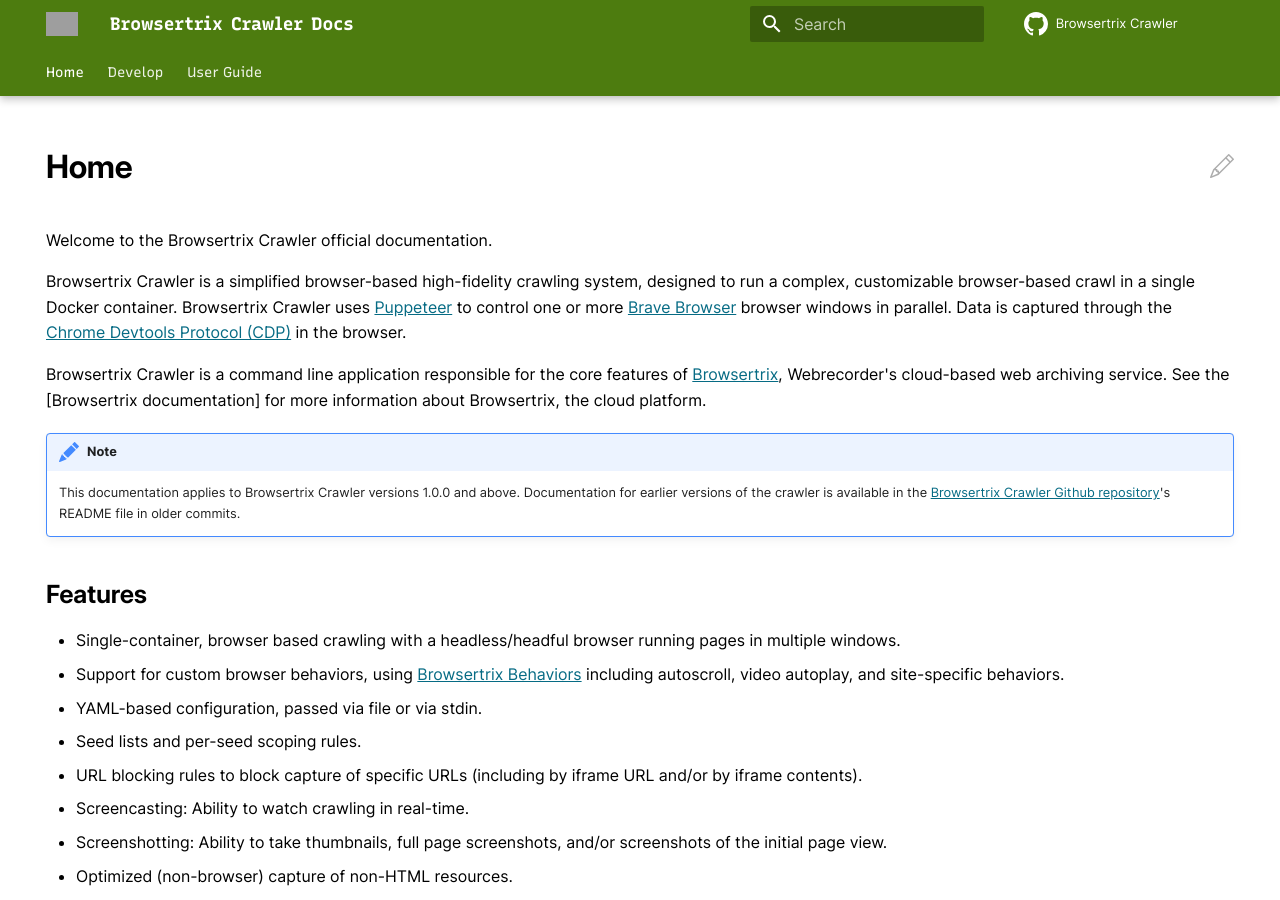
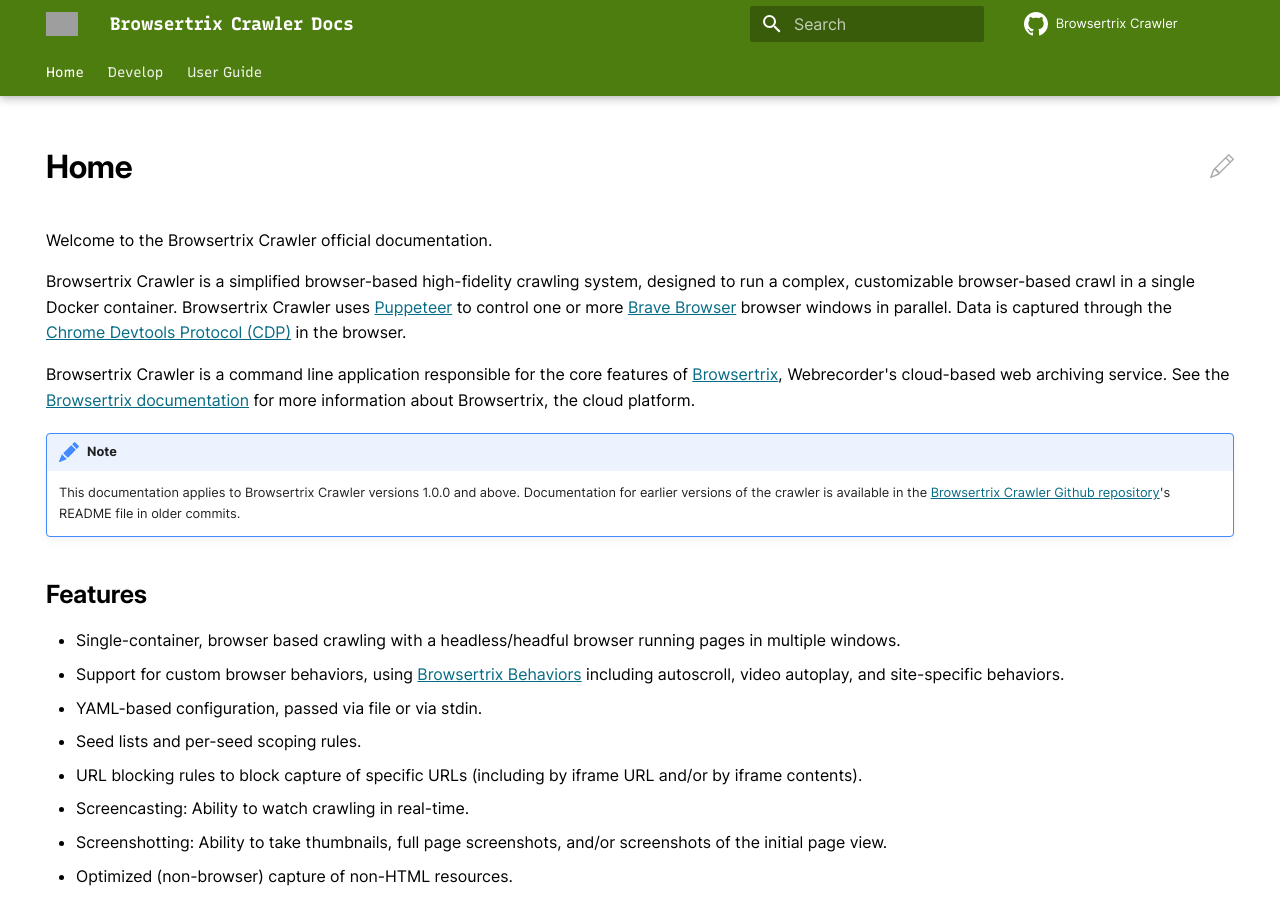
Before and after one commit to webrecorder/browsertrix-crawler, an MkDocs documentation site: the page built from docs/docs/index.md, in a window 1280 px wide and 900 px high. Built offline with MkDocs 1.6.1 and Material for MkDocs 9.7.7, drawn with Linux system fonts in a browser that asks for light colours; comment, search, counter and statistics services are not loaded; some of the changed lines change nothing that is shown; grey boxes are pictures that could not be loaded.

Commit message:
Docs homepage link fix
@tw4l Oops :\

```diff
--- a/docs/docs/index.md
+++ b/docs/docs/index.md
@@ -10,7 +10,7 @@
 
 Browsertrix Crawler is a simplified browser-based high-fidelity crawling system, designed to run a complex, customizable browser-based crawl in a single Docker container. Browsertrix Crawler uses [Puppeteer](https://github.com/puppeteer/puppeteer) to control one or more [Brave Browser](https://brave.com/) browser windows in parallel. Data is captured through the [Chrome Devtools Protocol (CDP)](https://chromedevtools.github.io/devtools-protocol/) in the browser.
 
-Browsertrix Crawler is a command line application responsible for the core features of [Browsertrix](https://browsertrix.com), Webrecorder's cloud-based web archiving service. See the [Browsertrix documentation] for more information about Browsertrix, the cloud platform.
+Browsertrix Crawler is a command line application responsible for the core features of [Browsertrix](https://browsertrix.com), Webrecorder's cloud-based web archiving service. See the [Browsertrix documentation](https://docs.browsertrix.cloud/) for more information about Browsertrix, the cloud platform.
 
 !!! note
 
```
